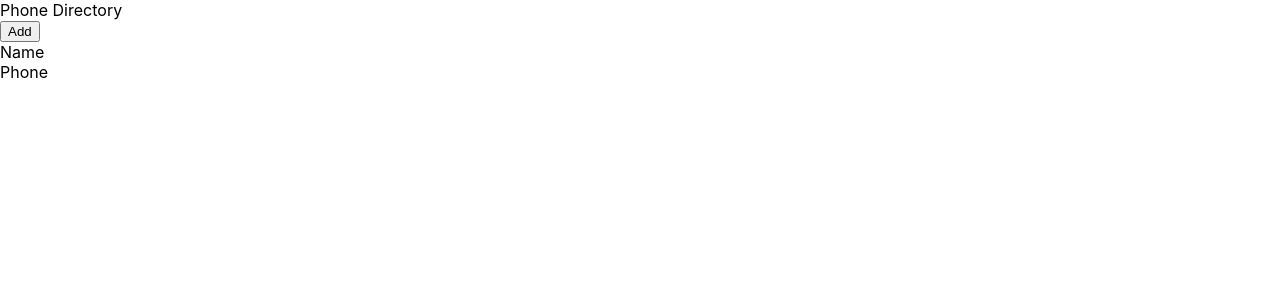
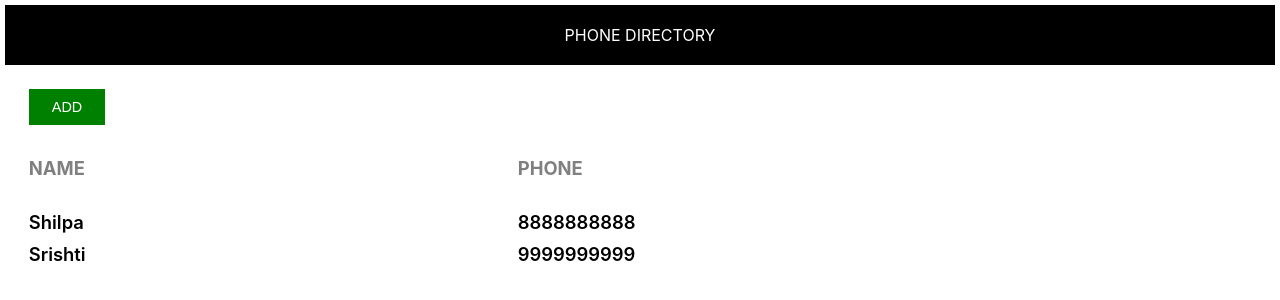
Before and after one commit to devansh-yadav/phone-directory, a React (Create React App) app: page / in a window 1280 px wide. Shown: the top 300 px of the page. Built offline with nearby package versions, Linux system fonts and the light colour scheme.

Commit message:
styled 'App' (External Styling) and rendered subscribers dynamically

```diff
--- /dev/null
+++ b/src/App.css
@@ -0,0 +1,51 @@
+body {
+    margin: 0.3em;
+}
+.header {
+    text-align: center;
+    padding: 1.25em;
+    background-color: black;
+    color: white;
+    text-transform: uppercase;
+}
+
+.body-container {
+    padding: 1.5em;
+}
+
+.custom-btn {
+    padding: 0.7em 1.6em;
+    border: none;
+    font-size: 0.9rem;
+    color: white;
+    text-transform: uppercase;
+    cursor: pointer;
+
+}
+
+.add-btn{
+    background-color: green;
+}
+
+
+.grid-container {
+    display: grid;
+    grid-template-columns: 40% 30% auto;
+    font-size: 1.15rem;
+    /* border: 2px solid black; */
+}
+
+.heading-container {
+    margin: 1.75em 0;
+    font-weight: bold;
+    text-transform: uppercase;
+    color: #808080;
+}
+
+.grid-item {
+    background-color: rgba(255, 255, 255, 0.8);
+    margin-bottom: 0.5em;
+    font-size: 1.15rem;
+    font-weight: 600;
+    word-wrap: break-word;
+}
--- a/src/App.js
+++ b/src/App.js
@@ -1,14 +1,42 @@
 import React from "react";
 import Header from "./Header";
+import './App.css';
 
 function App() {
+
+  let subscribers = [
+    {
+      id: 1,
+      name: "Shilpa",
+      phone: "8888888888"
+    },
+    {
+      id: 2,
+      name: "Srishti",
+      phone: "9999999999"
+    }
+  ]
+
   return (
     <div>
       <Header />
-      <button>Add</button>
-      <div>
-        <span>Name</span> <br />
-        <span>Phone</span>
+
+      <div className="body-container">
+        <button className="custom-btn add-btn">Add</button>
+        <div className="grid-container heading-container">
+          <span>Name</span>
+          <span>Phone</span>
+        </div>
+
+        {
+          subscribers.map(sub => {
+            return <div key={sub.id} className="grid-container">
+              <span className="grid-item">{sub.name}</span>
+              <span className="grid-item">{sub.phone}</span>
+            </div>
+          })
+        }
+
       </div>
     </div>
   );
--- a/src/Header.js
+++ b/src/Header.js
@@ -1,4 +1,5 @@
 import React from 'react';
+import './App.css'
 
 const Header = function (){
     return(
```
